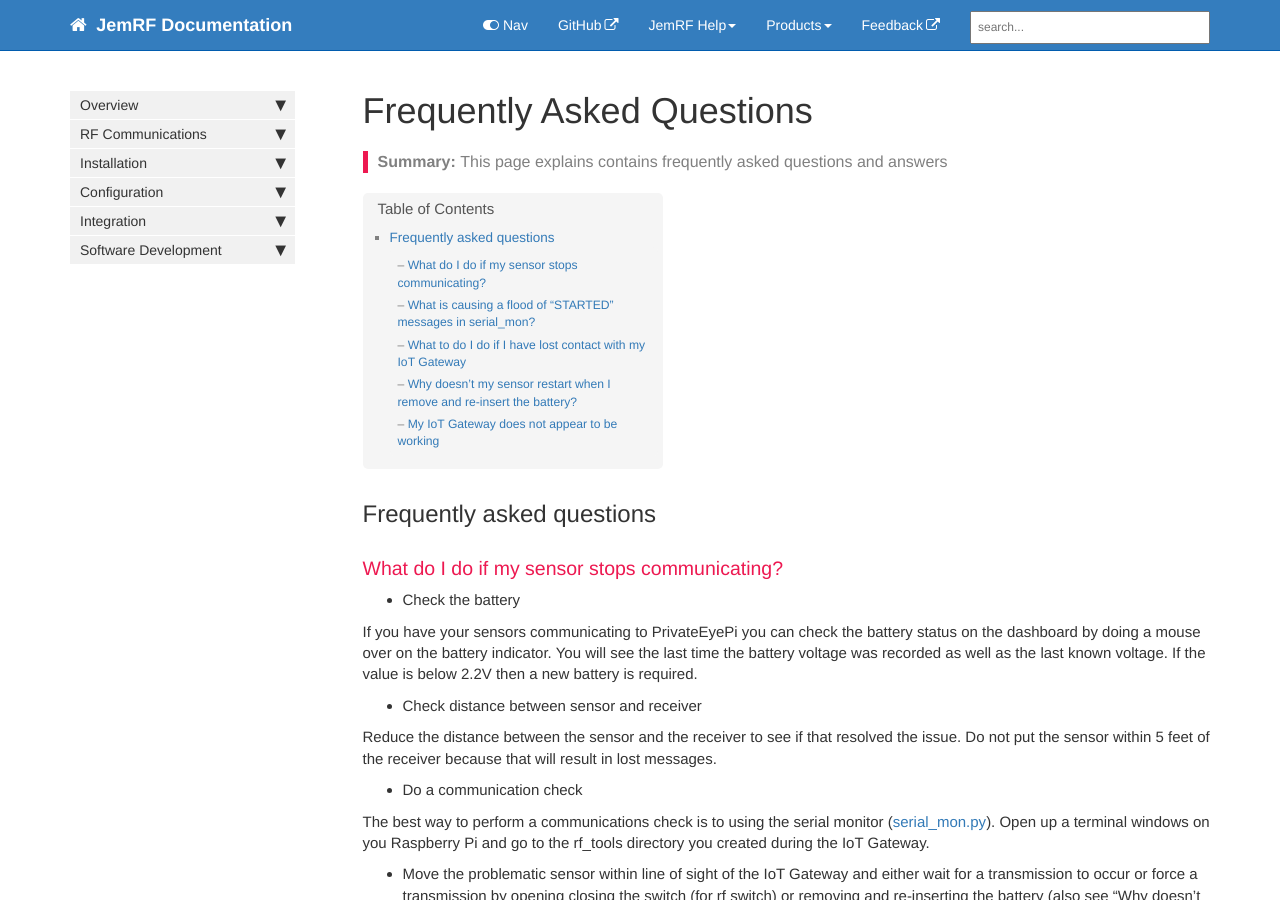
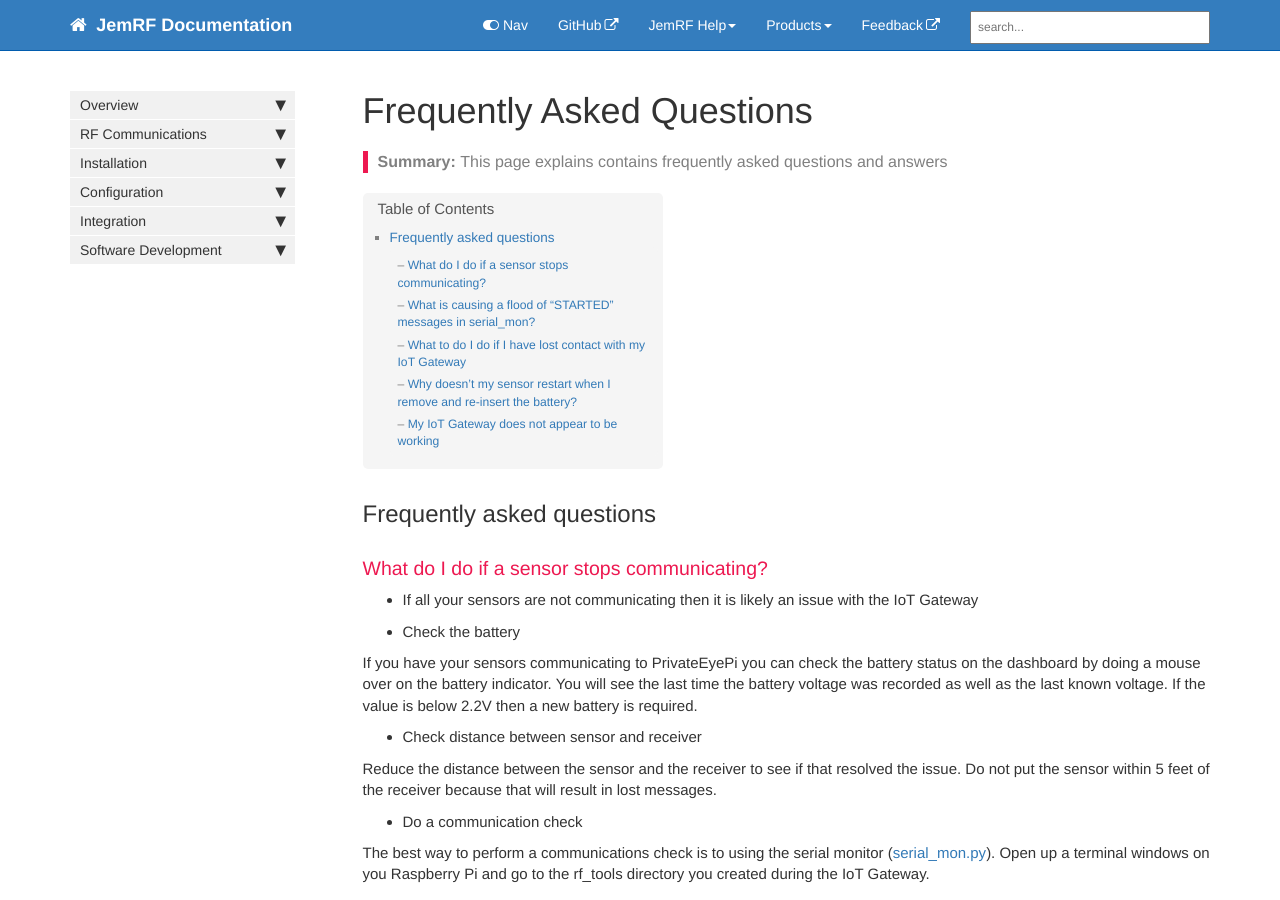
Before and after one commit to JemRF/RF-Documentation, a Jekyll site: the page built from pages/mydoc/faq.md, in a window 1280 px wide and 900 px high. Built offline with Jekyll 4.4.1, drawn with Linux system fonts in a browser that asks for light colours; comment, search, counter and statistics services are not loaded.

Commit message:
Documentatio9n release

```diff
--- a/pages/mydoc/faq.md
+++ b/pages/mydoc/faq.md
@@ -11,7 +11,9 @@ folder: mydoc
 
 ## Frequently asked questions
 
-### What do I do if my sensor stops communicating?
+### What do I do if a sensor stops communicating?
+ - If all your sensors are not communicating then it is likely an issue with the IoT Gateway
+
  - Check the battery
 
 If you have your sensors communicating to PrivateEyePi you can check the battery status on the dashboard by doing a mouse over on the battery indicator. You will see the last time the battery voltage was recorded as well as the last known voltage. If the value is below 2.2V then a new battery is required.
```
